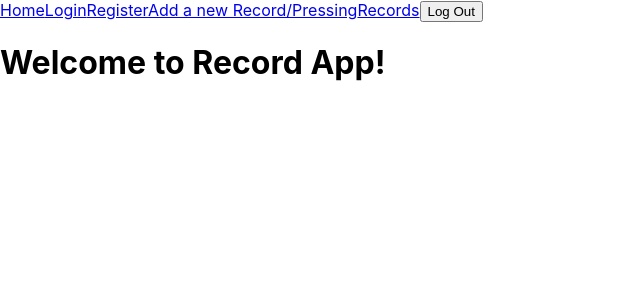
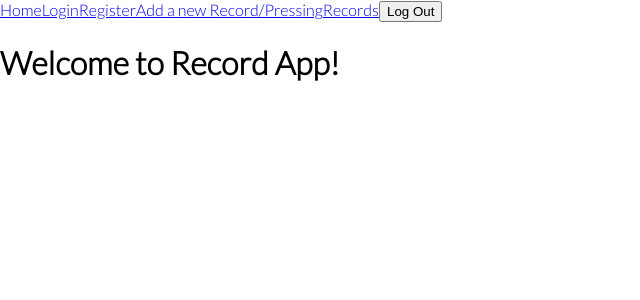
Before and after one commit to kca1616/budget-app, a React (Create React App) app in the folder client/: page / in a window 1280 px wide. Shown: the top 300 px of the page, without its empty margins (0-640 px from the left). Built offline with nearby package versions, Linux system fonts and the light colour scheme.

Commit message:
add new font

```diff
--- a/client/public/index.html
+++ b/client/public/index.html
@@ -3,6 +3,9 @@
   <head>
     <meta charset="utf-8" />
     <link rel="icon" href="%PUBLIC_URL%/favicon.ico" />
+    <link rel="preconnect" href="https://fonts.googleapis.com">
+    <link rel="preconnect" href="https://fonts.gstatic.com" crossorigin>
+    <link href="https://fonts.googleapis.com/css2?family=Lato:wght@300&display=swap" rel="stylesheet">
     <meta name="viewport" content="width=device-width, initial-scale=1" />
     <meta name="theme-color" content="#000000" />
     <meta
@@ -10,34 +13,11 @@
       content="Web site created using create-react-app"
     />
     <link rel="apple-touch-icon" href="%PUBLIC_URL%/logo192.png" />
-    <!--
-      manifest.json provides metadata used when your web app is installed on a
-      user's mobile device or desktop. See https://developers.google.com/web/fundamentals/web-app-manifest/
-    -->
     <link rel="manifest" href="%PUBLIC_URL%/manifest.json" />
-    <!--
-      Notice the use of %PUBLIC_URL% in the tags above.
-      It will be replaced with the URL of the `public` folder during the build.
-      Only files inside the `public` folder can be referenced from the HTML.
-
-      Unlike "/favicon.ico" or "favicon.ico", "%PUBLIC_URL%/favicon.ico" will
-      work correctly both with client-side routing and a non-root public URL.
-      Learn how to configure a non-root public URL by running `npm run build`.
-    -->
     <title>React App</title>
   </head>
   <body>
     <noscript>You need to enable JavaScript to run this app.</noscript>
     <div id="root"></div>
-    <!--
-      This HTML file is a template.
-      If you open it directly in the browser, you will see an empty page.
-
-      You can add webfonts, meta tags, or analytics to this file.
-      The build step will place the bundled scripts into the <body> tag.
-
-      To begin the development, run `npm start` or `yarn start`.
-      To create a production bundle, use `npm run build` or `yarn build`.
-    -->
   </body>
 </html>
--- a/client/src/App.css
+++ b/client/src/App.css
@@ -1,3 +1,8 @@
+body{
+  font-family: 'Lato', sans-serif;
+}
+
+
 form {
   display: grid;
   grid-template-columns: 2fr 7fr;
```
